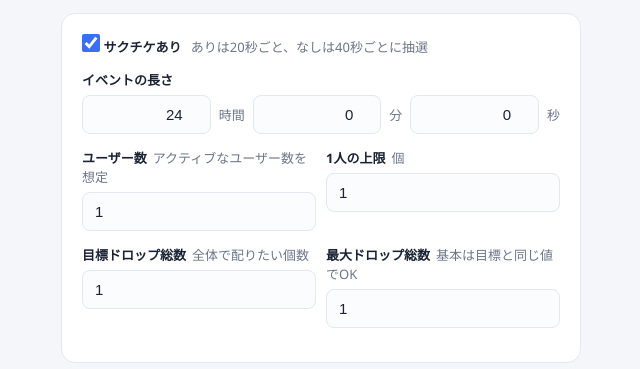
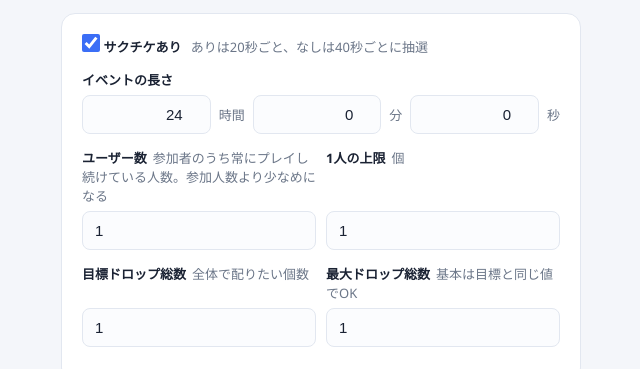
Before and after one commit to kbt7/eventdrop, a plain HTML site: page docs/index.html in a window 1280 px wide. Shown: the part 122-491 px from the top of the page, without its empty margins (319-959 px from the left). Drawn offline with Linux system fonts and the light colour scheme.

Commit message:
計算機: ユーザー数は「常にプレイし続けている人数(参加人数より少なめ)」と明記、行内入力欄を下端揃えに
Co-Authored-By: Claude Fable 5 <noreply@anthropic.com>

```diff
--- a/docs/index.html
+++ b/docs/index.html
@@ -58,7 +58,9 @@
   }
   .field input:focus { outline: 2px solid var(--accent-soft); border-color: var(--accent); }
   .row { display: flex; gap: 10px; }
-  .row .field { flex: 1; }
+  .row .field { flex: 1; display: flex; flex-direction: column; }
+  .row .field label { flex: 1; }
+  .row .field input { margin-top: auto; }
   .duration { display: flex; gap: 8px; align-items: center; }
   .duration input { text-align: right; }
   .duration span { color: var(--muted); font-size: 13px; white-space: nowrap; }
@@ -123,7 +125,7 @@
 
     <div class="row">
       <div class="field">
-        <label>ユーザー数<span class="hint">アクティブなユーザー数を想定</span></label>
+        <label>ユーザー数<span class="hint">参加者のうち常にプレイし続けている人数。参加人数より少なめになる</span></label>
         <input type="number" id="inUsers" value="1" min="1" step="1">
       </div>
       <div class="field">
```
